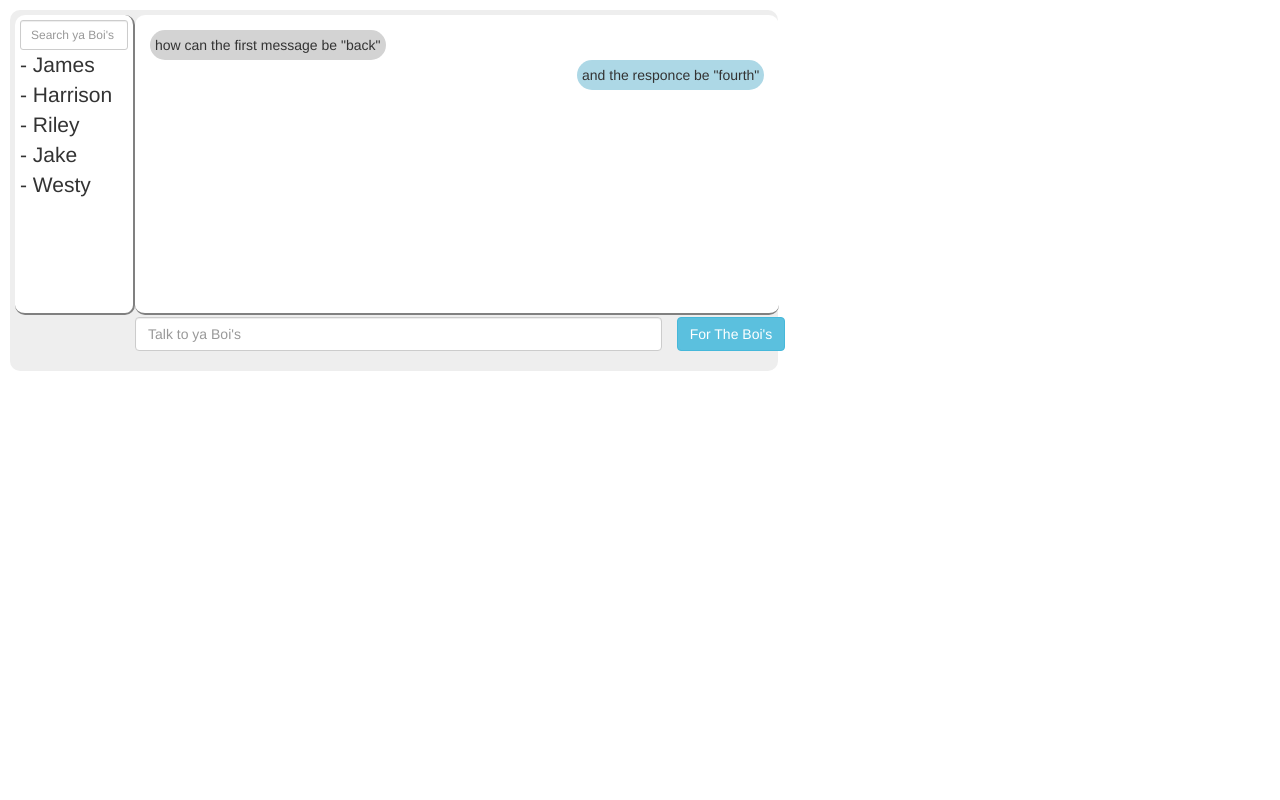
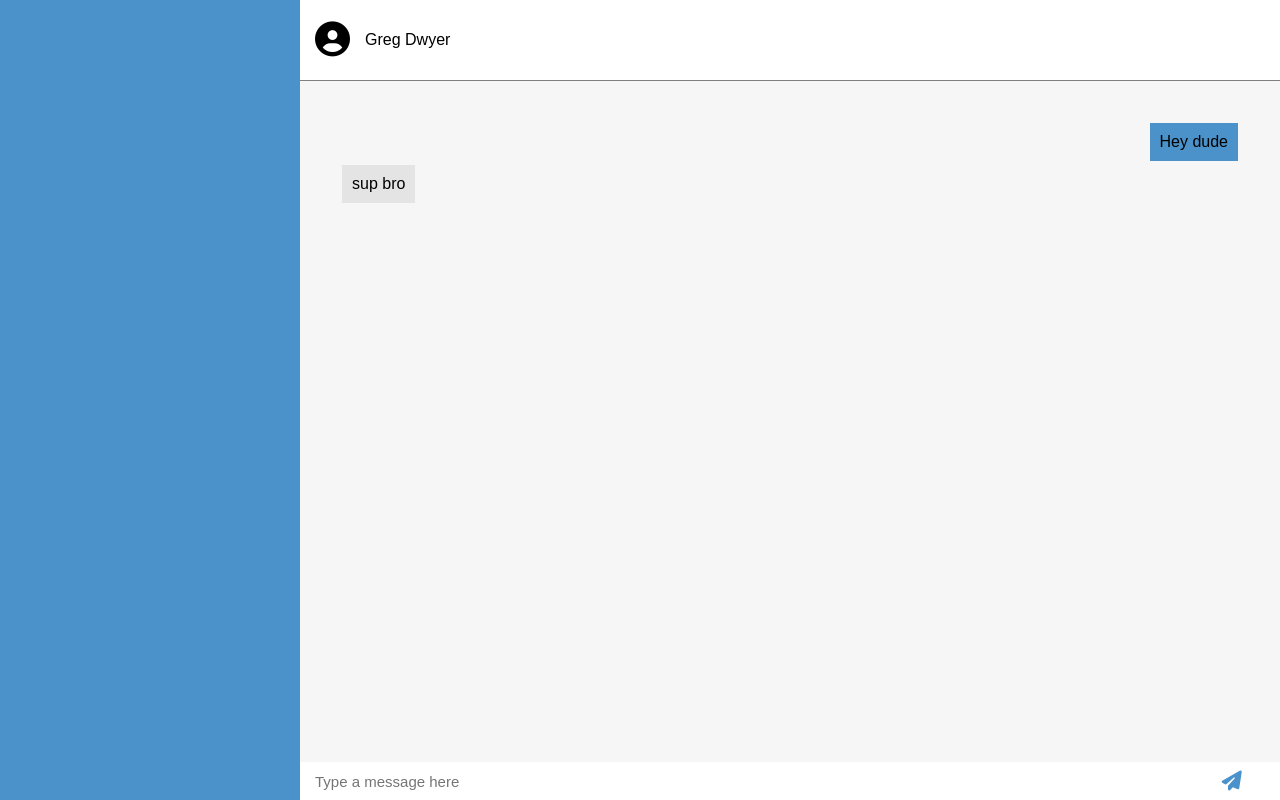
Before and after one commit to Dwire/airchat, a plain HTML site: page index.html in a window 1280 px wide. Drawn offline with nearby package versions, Linux system fonts and the light colour scheme.

Commit message:
Restructured CSS & HTML and added JS

```diff
--- a/index.css
+++ b/index.css
@@ -1,97 +1,81 @@
-body .jumbotron {
-  position: center;
-  width: 60%;
-  padding: 5px;
-  margin: 10px;
-  border-radius: 10px;
+html, body {
+  display: flex;
+  width: 100vw;
+  height: 100vh;
+  margin: 0;
+  padding: 0;
+  font-family: sans-serif;
 }
 
-.currentConversation {
-  position: center;
-  margin-left: 120px;
-  padding: 15px;
-  background-color: white;
-  width: 85%;
-  min-height: 300px;
-  border-bottom: 2px solid gray;
-  border-radius: 10px
+.sidebar {
+  position: fixed;
+  width: 300px;
+  height: 100%;
+  background-color: #4A92C9;
 }
 
-.personOne {
-  width: fit-content;
-  border-radius: 25px;
-  padding: 5px;
-  background-color: lightgray;
+main#app {
+  display: flex;
+  flex-direction: column;
+  width: 100%;
+  margin-left: 300px;
 }
 
-.personTwo {
-  border-radius: 25px;
-  background: lightblue;
-  text-align: center;
-  padding: 5px;
-  float: right;
+.conversation-head {
+  border-bottom: 1px solid grey;
+  padding: 15px;
+}
+.user-listing {
+  display: flex;
+}
+.user-icon {
+  font-size: 35px;
+  line-height: 49px;
+  margin-right: 15px;
 }
 
-.contacts {
-  width: 120px;
-  padding: 5px;
-  border: solid gray;
-  border-width: 0px 2px 2px 0px;
-  border-radius: 10px;
-  background: white;
-  float: left;
-  min-height: 300px;
+.chat-window {
+  display: flex;
+  flex-direction: column;
+  padding: 40px;
+  overflow-y: scroll;
+  height: 90%;
+  background-color: #F6F6F6;
 }
 
-.sendMessage {
-  margin: 2px 0px 2px 120px
+.chat-input-container {
+  display: flex;
+  height: 45px;
+}
+.chat-input-container input {
+  width: 90%;
+  border: none;
+  padding-left: 15px;
+  font-size: 15px;
+}
+.chat-input-container input::placeholder {
+  font-size: 15px;
+}
+.chat-input-container button:focus, input:focus {
+  outline: none;
+}
+.chat-input-container button {
+  width: 10%;
+  font-size: 20px;
+  color: #4A92C9;
+  border: none;
+  background-color: white;
+  cursor: pointer;
 }
 
-
-/*//////////////////// No Bootstrap //////////////////////*/
-
-
-/* body {
-  margin: 3px;
-  padding: 0;
+.message {
+  align-self: flex-start;
+  padding:  10px;
+  margin: 2px;
+  width: fit-content;
+  background-color: #E5E4E5;
 }
-
-.interface {
-  position: relative;
-  height: 200px;
-  width: 50%;
-  border: 3px solid gray;
+.message.message-own {
+  align-self: flex-end;
+  background-color: #4A92C9;
 }
-
-.currentConversation {
-  margin: 3px;
-}
-
-.textInput {
-  border-top: 1px solid gray;
-  width: 70%;
-  margin-left: 30%;
-}
-
-.textInput {
-  position: absolute;
-  bottom: 0;
-}
-
-.sessions {
-  float: left;
-  height: 200px;
-  border-width: 0px 3px;
-  border-style: solid;
-  border-color: gray;
-  width: 15%;
-}
-
-.sessions ul {
-  list-style: none;
-}
-
-.search {
-  width: 96%;
-  border-bottom: 3px solid gray;
-} */
--- a/index.html
+++ b/index.html
@@ -5,41 +5,39 @@
   <title>Airwave Chat</title>
   <meta charset="UTF-8">
   <meta name="viewport" content="width=device-width, initial-scale=1">
+  <script src="https://use.fontawesome.com/81df9ad362.js"></script>
+  <script src="https://cdnjs.cloudflare.com/ajax/libs/underscore.js/1.8.3/underscore-min.js"></script>
+  <script src="https://cdnjs.cloudflare.com/ajax/libs/jquery/3.2.1/jquery.min.js"></script>
   <link href="index.css" rel="stylesheet">
-    <link rel="stylesheet" href="https://maxcdn.bootstrapcdn.com/bootstrap/3.3.7/css/bootstrap.min.css">
 </head>
 
 <body>
-
-    <div class="jumbotron">
-
-        <div class="contacts">
-            <input class="form-control input-sm searchContacts" placeholder="Search ya Boi's"></input>
-            <div class="contactList">
-                <p>- James <br>- Harrison <br>- Riley <br>- Jake <br>- Westy </p>
+  <aside class="sidebar"></aside>
+  <main id="app">
+    <div class="conversation-head">
+      <div class="user-listing">
+        <i class="user-icon fa fa-user-circle"></i>
+        <p> Greg Dwyer </p>
       </div>
     </div>
 
-        <div class="currentConversation">
-            <div class="personOne">
-                how can the first message be "back"
-            </div>
-            <div class="personTwo">
-                and the responce be "fourth"
+    <section class="chat-window">
+      <div class="message message-own">
+        Hey dude
       </div>
 
+      <div class="message">
+        sup bro
       </div>
+    </section>
 
-
-        <form class="form-horizontal sendMessage">
-            <div class="form-group">
-                <div class="col-sm-10">
-                    <input type="text" class="form-control textInput" placeholder="Talk to ya Boi's">
+    <div class="chat-input-container">
+      <input type="text" class="chat-input" name="chat-input" placeholder="Type a message here">
+      <button class="send-message">
+        <i class="fa fa-paper-plane"></i>
+      </button>
     </div>
-                <button for="inputPassword" class="btn btn-info sendButton">For The Boi's</button>
-            </div>
-        </form>
-    </div>
+  </main>
 
   <script src="index.js"></script>
 </body>
--- a/index.js
+++ b/index.js
@@ -0,0 +1,38 @@
+(function() {
+  const newMessage = _.template(`
+    <div class="message <%= classNames %>">
+      <%= text %>
+    </div>
+  `);
+
+  $(document).ready(function() {
+    const $chatWindow = $('.chat-window'),
+          $chatInput = $('.chat-input'),
+          $sendButton = $('.send-message');
+
+    $sendButton.on('click', function() {
+      sendMessage();
+      clearTextInput();
+    });
+
+    $chatInput.on('keypress', function(ev) {
+      const returnKeyCode = 13;
+
+      if (ev.which === returnKeyCode) {
+        sendMessage();
+        clearTextInput();
+      }
+    });
+
+    function sendMessage() {
+      const messageText = $chatInput.val(),
+            messageHtml = newMessage({text: messageText, classNames: 'message-own'});
+
+      $chatWindow.append(messageHtml);
+    };
+
+    function clearTextInput() {
+      $chatInput.val('');
+    };
+  });
+})();
```
Lines whose indentation alone changed are shown as unchanged.
